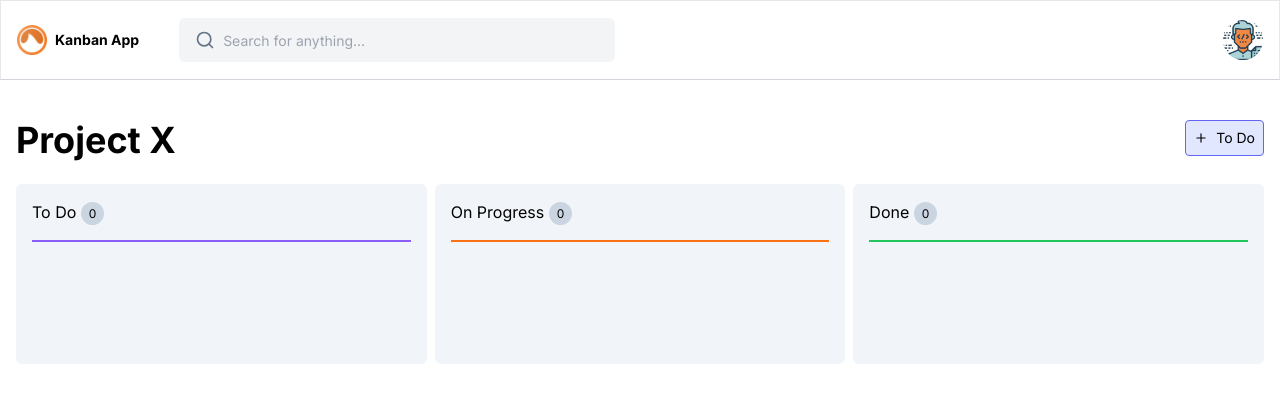
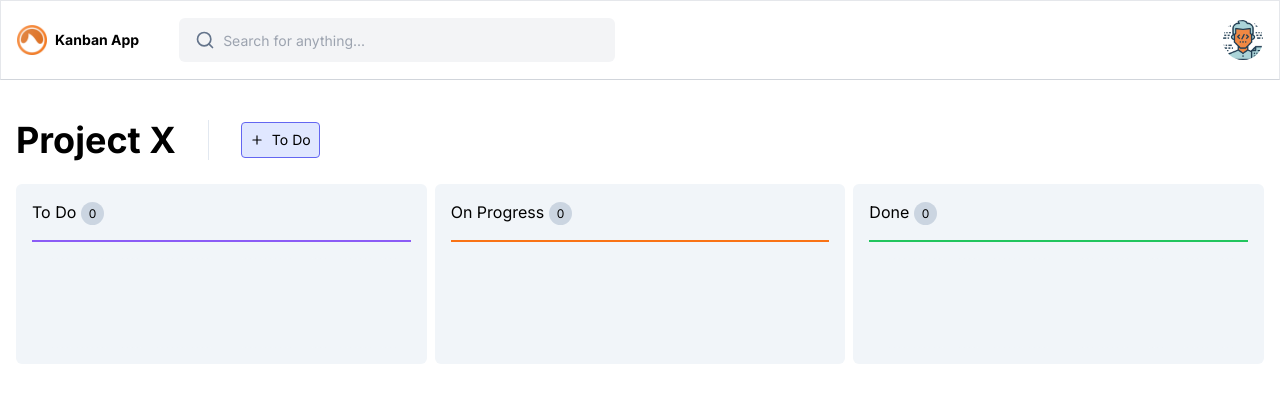
Before and after one commit to murilio/kanban-app, a Next.js app: page / in a window 1280 px wide. Shown: the top 402 px of the page. Built offline with nearby package versions, Linux system fonts and the light colour scheme.

Commit message:
style: atualizando style do header

```diff
--- a/src/app/components/HeaderPage/index.tsx
+++ b/src/app/components/HeaderPage/index.tsx
@@ -6,9 +6,9 @@ interface IHeaderPageProps {
 
 export const HeaderPage = ({ onClick }: IHeaderPageProps) => {
   return (
-    <div className="flex justify-between my-6">
+    <div className="flex items-center my-6">
       <h2 className="text-4xl font-bold">Project X</h2>
-
+      <span className="block mx-8 min-h-10 w-[1px] bg-slate-200" />
       <button onClick={onClick} className="flex items-center gap-2 h-9 bg-indigo-100 px-2 rounded border-indigo-500 border text-sm transition hover:bg-indigo-500 hover:text-slate-50"><FiPlus />To Do</button>
     </div>
   )
```
